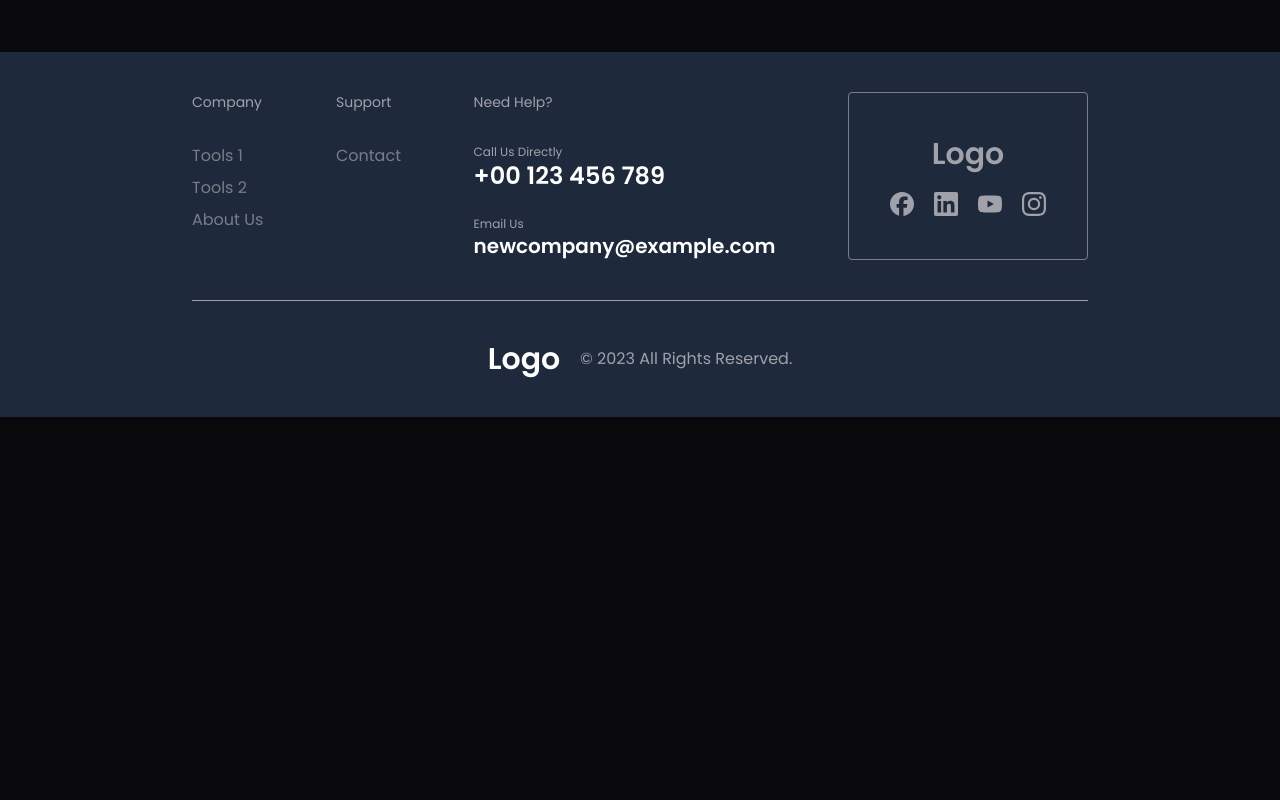
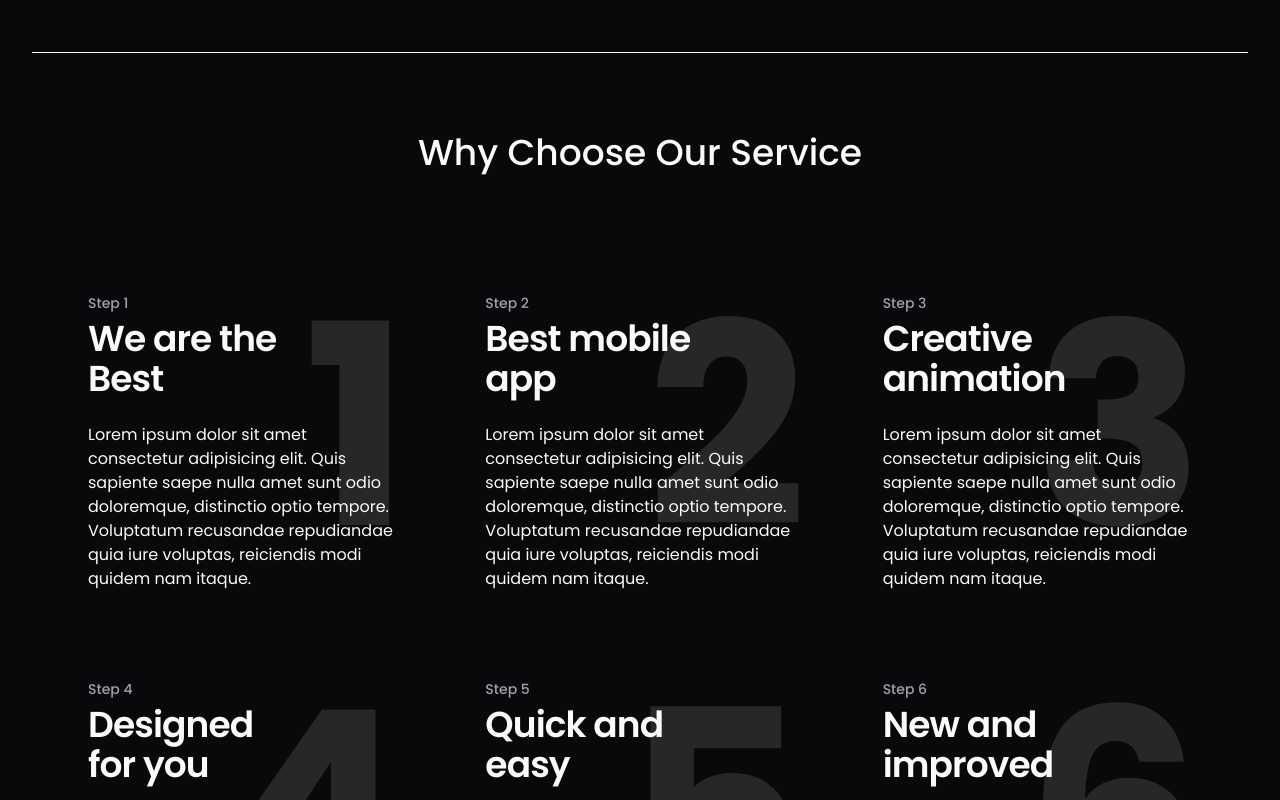
Before and after one commit to StepAsideLiL/effects, a Next.js app: page /home-pages/02 in a window 1280 px wide. Shown: the part 1980-2780 px from the top of the page. Before the commit the page ends 2397 px from the top, so only its background shows below. Built offline with nearby package versions, Linux system fonts and the light colour scheme.

Commit message:
design: Why Choose Our Service section

```diff
--- a/app/(home-page-design)/home-pages/02/page.tsx
+++ b/app/(home-page-design)/home-pages/02/page.tsx
@@ -19,6 +19,7 @@ import { Separator } from "@/components/ui/separator";
 import {
   Card,
   CardContent,
+  CardDescription,
   CardFooter,
   CardHeader,
   CardTitle,
@@ -39,6 +40,39 @@ const features = [
   },
   {
     title: "Mobile App",
+  },
+];
+
+const whyChooseUs = [
+  {
+    title: "We are the Best",
+    description:
+      "Lorem ipsum dolor sit amet consectetur adipisicing elit. Quis sapiente saepe nulla amet sunt odio doloremque, distinctio optio tempore. Voluptatum recusandae repudiandae quia iure voluptas, reiciendis modi quidem nam itaque.",
+  },
+  {
+    title: "Best mobile app",
+    description:
+      "Lorem ipsum dolor sit amet consectetur adipisicing elit. Quis sapiente saepe nulla amet sunt odio doloremque, distinctio optio tempore. Voluptatum recusandae repudiandae quia iure voluptas, reiciendis modi quidem nam itaque.",
+  },
+  {
+    title: "Creative animation",
+    description:
+      "Lorem ipsum dolor sit amet consectetur adipisicing elit. Quis sapiente saepe nulla amet sunt odio doloremque, distinctio optio tempore. Voluptatum recusandae repudiandae quia iure voluptas, reiciendis modi quidem nam itaque.",
+  },
+  {
+    title: "Designed for you",
+    description:
+      "Lorem ipsum dolor sit amet consectetur adipisicing elit. Quis sapiente saepe nulla amet sunt odio doloremque, distinctio optio tempore. Voluptatum recusandae repudiandae quia iure voluptas, reiciendis modi quidem nam itaque.",
+  },
+  {
+    title: "Quick and easy",
+    description:
+      "Lorem ipsum dolor sit amet consectetur adipisicing elit. Quis sapiente saepe nulla amet sunt odio doloremque, distinctio optio tempore. Voluptatum recusandae repudiandae quia iure voluptas, reiciendis modi quidem nam itaque.",
+  },
+  {
+    title: "New and improved",
+    description:
+      "Lorem ipsum dolor sit amet consectetur adipisicing elit. Quis sapiente saepe nulla amet sunt odio doloremque, distinctio optio tempore. Voluptatum recusandae repudiandae quia iure voluptas, reiciendis modi quidem nam itaque.",
   },
 ];
 
@@ -171,8 +205,34 @@ export default function Page() {
         </div>
       </section>
 
+      <Separator className="bg-primary" />
+
       {/* Choose us */}
-      <section></section>
+      <section className="mx-auto max-w-6xl space-y-24 py-20">
+        <div className="mx-auto max-w-lg">
+          <h1 className="text-center text-4xl font-medium">
+            Why Choose Our Service
+          </h1>
+        </div>
+
+        <div className="grid grid-cols-3 gap-10">
+          {whyChooseUs.map((list, i) => (
+            <Card key={i} className="w-full border-none bg-transparent">
+              <CardHeader className="relative">
+                <CardDescription className="font-medium text-muted-foreground">
+                  Step {i + 1}
+                </CardDescription>
+                <CardTitle className="w-2/3 text-4xl">{list.title}</CardTitle>
+                <span className="absolute right-3 top-3 -z-10 select-none text-[280px] font-bold leading-none text-muted">
+                  {i + 1}
+                </span>
+              </CardHeader>
+
+              <CardContent>{list.description}</CardContent>
+            </Card>
+          ))}
+        </div>
+      </section>
 
       {/* Visions */}
       <section></section>
```
